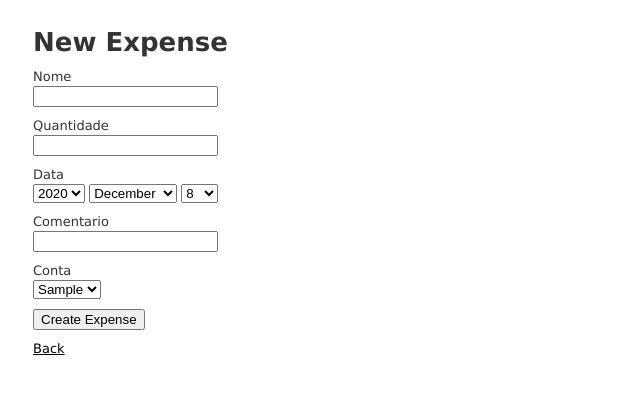
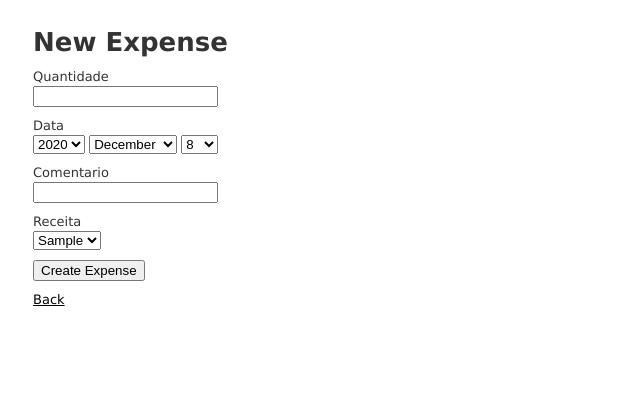
Before and after one commit to Rubensrvsc/MyRailsProjects, a Rails app: page /expenses/new in a window 1280 px wide. Shown: the top 394 px of the page, without its empty margins (0-640 px from the left). Run offline with Rails 7, Linux system fonts and the light colour scheme; a user stored in the database is signed in; tables that the repository leaves empty hold one stand-in row (values such as "Sample post"); style sheets or scripts are compiled from the project's sources.

Commit message:
upt: removendo o campo nome e adicionando o campo quantidade de expenses

```diff
--- a/gerenciamentocontas/app/controllers/expenses_controller.rb
+++ b/gerenciamentocontas/app/controllers/expenses_controller.rb
@@ -71,6 +71,6 @@ class ExpensesController < ApplicationController
 
     # Only allow a list of trusted parameters through.
     def expense_params
-      params.require(:expense).permit(:nome, :quantidade, :data, :comentario)
+      params.require(:expense).permit(:quantidade, :data,:expensetype_id, :comentario)
     end
 end
--- a/gerenciamentocontas/app/views/expenses/_form.html.erb
+++ b/gerenciamentocontas/app/views/expenses/_form.html.erb
@@ -11,10 +11,6 @@
     </div>
   <% end %>
 
-  <div class="field">
-    <%= form.label :nome %>
-    <%= form.text_field :nome %>
-  </div>
 
   <div class="field">
     <%= form.label :quantidade %>
@@ -32,7 +28,7 @@
   </div>
 
   <div class="field">
-    <%= form.label :Conta %>
+    <%= form.label :Receita %>
     <%= form.collection_select(:expensetype_id,Expensetype.all,:id,:tipo_receita,include_blank: false) %>
   </div>
 
--- /dev/null
+++ b/gerenciamentocontas/db/migrate/20201206224218_add_qtd_to_expense.rb
@@ -0,0 +1,5 @@
+class AddQtdToExpense < ActiveRecord::Migration[6.0]
+  def change
+    add_column :expenses, :qtd, :float
+  end
+end
--- /dev/null
+++ b/gerenciamentocontas/db/migrate/20201206224254_remove_nome_from_expense.rb
@@ -0,0 +1,5 @@
+class RemoveNomeFromExpense < ActiveRecord::Migration[6.0]
+  def change
+    remove_column :expenses, :nome, :string
+  end
+end
```
Also changed, not shown: gerenciamentocontas/db/development.sqlite3, gerenciamentocontas/db/schema.rb, 1 other file.
